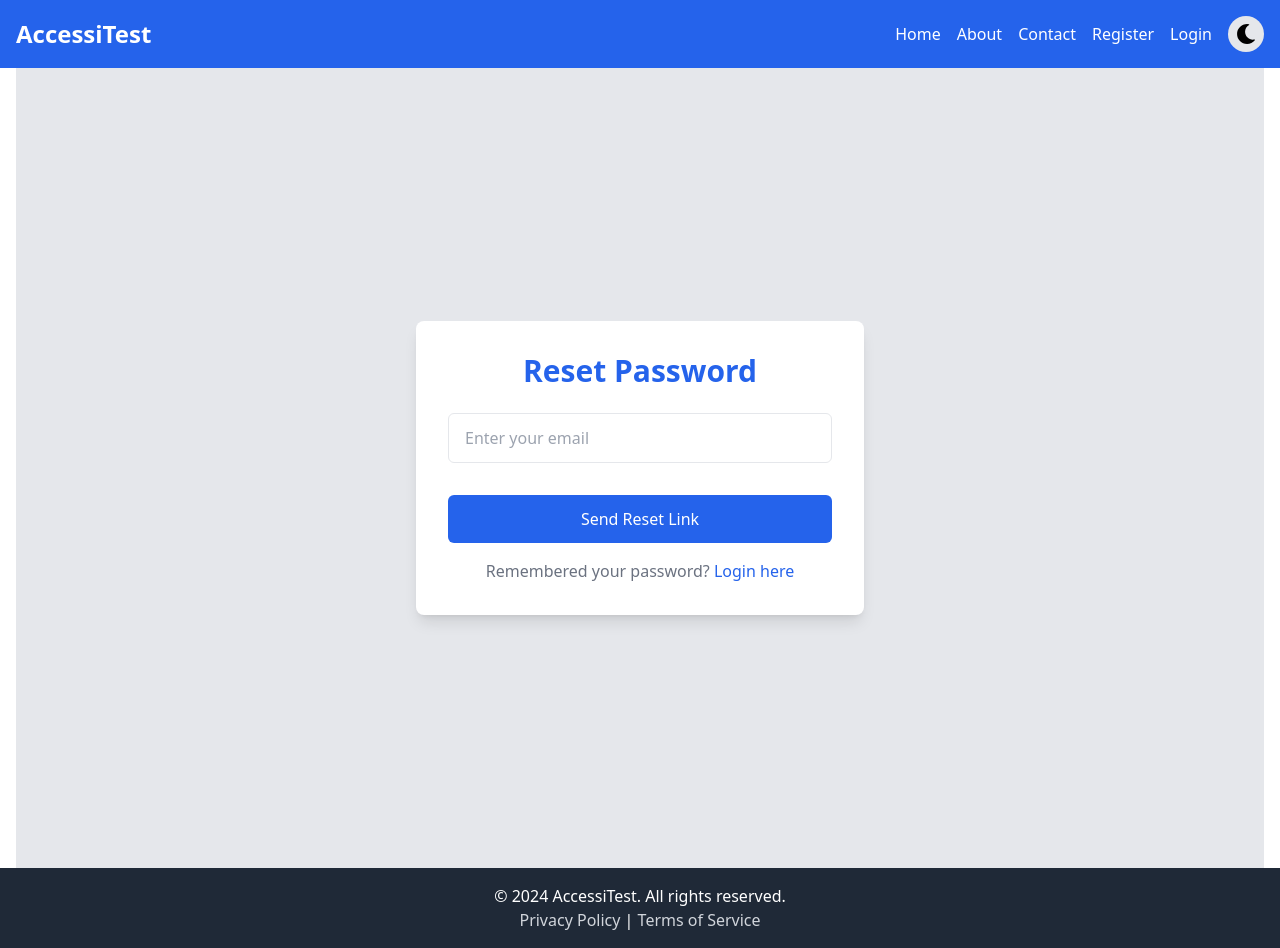
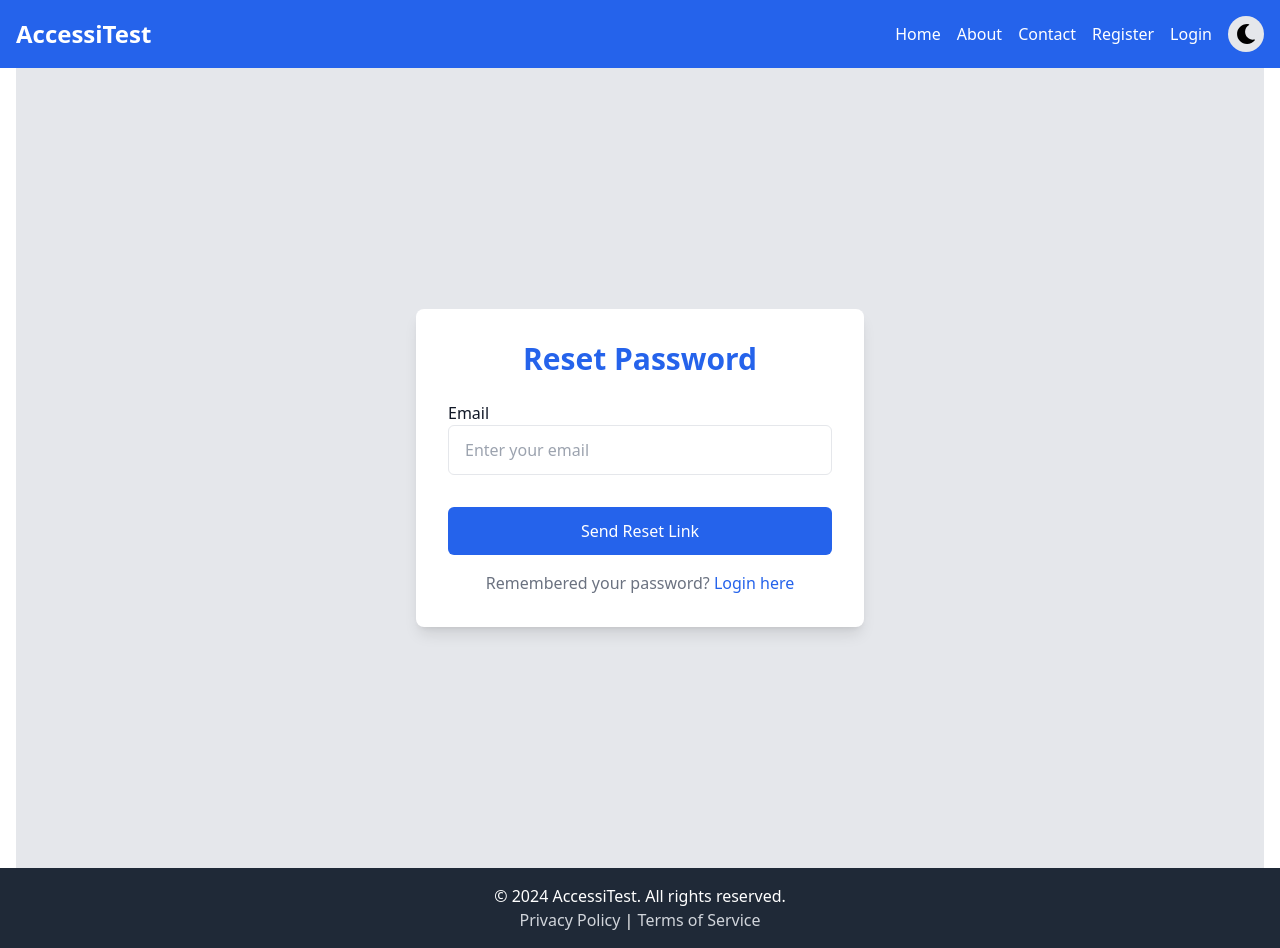
Before and after one commit to arun664/accessitest, a Next.js app: page /forgot-password in a window 1280 px wide. Built offline with nearby package versions, Linux system fonts and the light colour scheme.

Commit message:
fix label issues in contact and forgot password pages

```diff
--- a/pages/contact.js
+++ b/pages/contact.js
@@ -55,12 +55,13 @@ export default function ContactForm() {
         className="bg-white dark:bg-gray-800 p-8 rounded-lg shadow-md w-full max-w-lg"
       >
         <div className="mb-4">
-          <label className="block text-gray-700 dark:text-gray-300 text-sm font-bold mb-2">
+          <label htmlFor="name" className="block text-gray-700 dark:text-gray-300 text-sm font-bold mb-2">
             Name
           </label>
           <input
             type="text"
             name="name"
+            id="name"
             value={formData.name}
             onChange={handleChange}
             className="shadow appearance-none border rounded w-full py-2 px-3 leading-tight focus:outline-none focus:shadow-outline text-black dark:bg-gray-900 dark:text-white"
@@ -69,12 +70,13 @@ export default function ContactForm() {
         </div>
 
         <div className="mb-4">
-          <label className="block text-gray-700 dark:text-gray-300 text-sm font-bold mb-2">
+          <label htmlFor="email" className="block text-gray-700 dark:text-gray-300 text-sm font-bold mb-2">
             Email
           </label>
           <input
             type="email"
             name="email"
+            id="email"
             value={formData.email}
             onChange={handleChange}
             className="shadow appearance-none border rounded w-full py-2 px-3 leading-tight focus:outline-none focus:shadow-outline text-black dark:bg-gray-900 dark:text-white"
@@ -83,12 +85,13 @@ export default function ContactForm() {
         </div>
 
         <div className="mb-4">
-          <label className="block text-gray-700 dark:text-gray-300 text-sm font-bold mb-2">
+          <label htmlFor="number" className="block text-gray-700 dark:text-gray-300 text-sm font-bold mb-2">
             Phone Number
           </label>
           <input
             type="tel"
             name="number"
+            id="number"
             value={formData.number}
             onChange={handleChange}
             className="shadow appearance-none border rounded w-full py-2 px-3 leading-tight focus:outline-none focus:shadow-outline text-black dark:bg-gray-900 dark:text-white"
@@ -97,12 +100,13 @@ export default function ContactForm() {
         </div>
 
         <div className="mb-4">
-          <label className="block text-gray-700 dark:text-gray-300 text-sm font-bold mb-2">
+          <label htmlFor="subject" className="block text-gray-700 dark:text-gray-300 text-sm font-bold mb-2">
             Subject
           </label>
           <input
             type="text"
             name="subject"
+            id="subject"
             value={formData.subject}
             onChange={handleChange}
             className="shadow appearance-none border rounded w-full py-2 px-3 leading-tight focus:outline-none focus:shadow-outline text-black dark:bg-gray-900 dark:text-white"
@@ -111,11 +115,12 @@ export default function ContactForm() {
         </div>
 
         <div className="mb-4">
-          <label className="block text-gray-700 dark:text-gray-300 text-sm font-bold mb-2">
+          <label htmlFor="text" className="block text-gray-700 dark:text-gray-300 text-sm font-bold mb-2">
             Message
           </label>
           <textarea
             name="text"
+            id="text"
             value={formData.text}
             onChange={handleChange}
             className="shadow appearance-none border rounded w-full py-2 px-3 leading-tight focus:outline-none focus:shadow-outline text-black dark:bg-gray-900 dark:text-white"
--- a/pages/forgot-password.js
+++ b/pages/forgot-password.js
@@ -46,8 +46,10 @@ const ForgotPassword = () => {
         <h1 className="text-3xl font-bold text-center mb-6 text-blue-600 dark:text-blue-400">Reset Password</h1>
         <form onSubmit={handleResetRequest}>
           <div className="mb-4">
+            <label htmlFor="email">Email</label>
             <input
               type="email"
+              id="email"
               value={email}
               onChange={handleEmailChange}
               placeholder="Enter your email"
```
